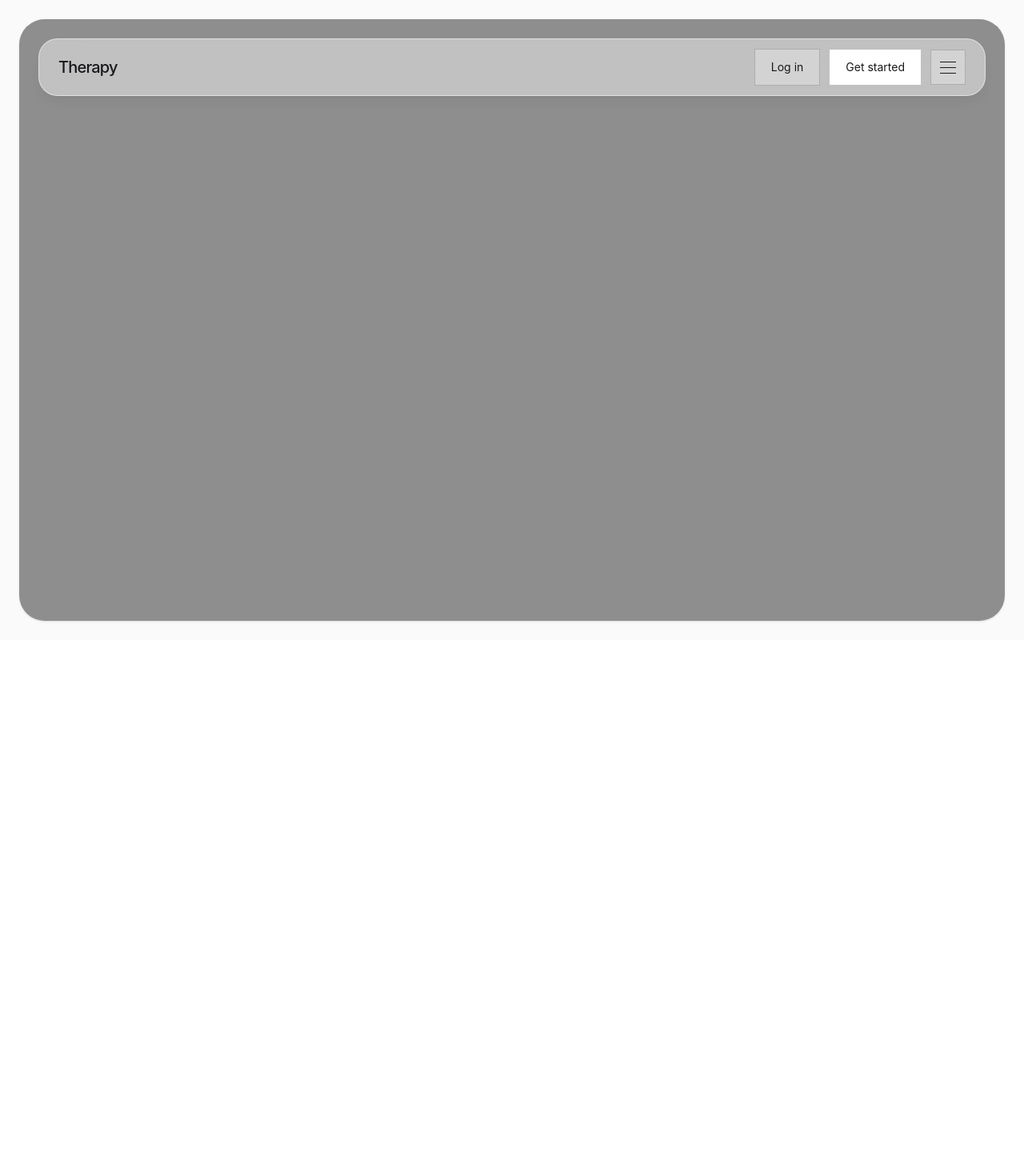
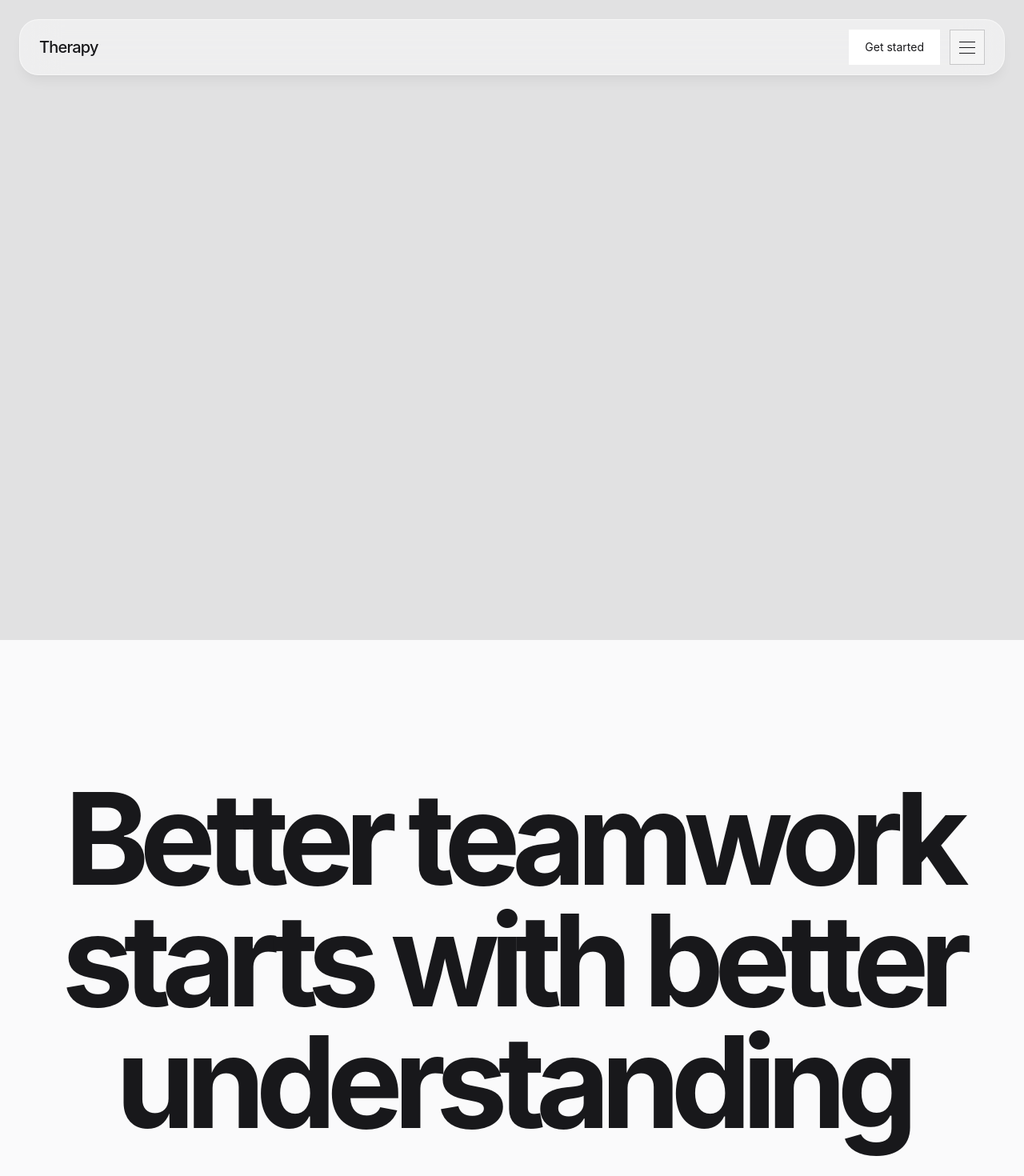
Before and after one commit to martamindacc/Aether, a Next.js app: page / in a window 1280 px wide. Shown: the top 1470 px of the page at 80% size. Before the commit the page ends 800 px from the top, so only its background shows below. Built offline with nearby package versions, Linux system fonts and the light colour scheme.

Commit message:
feat: update homepage layout and add new section\n\nImproved layout and added a new section with a heading.

```diff
--- a/app/page.tsx
+++ b/app/page.tsx
@@ -1,10 +1,9 @@
 export default function Home() {
   return (
-    <main className="min-h-screen bg-[#fafafb] px-4 py-4 font-sans text-zinc-900 sm:px-6 sm:py-6">
-      <div className="relative min-h-[calc(100vh-2rem)] overflow-hidden rounded-[2rem] bg-zinc-200 shadow-sm sm:min-h-[calc(100vh-3rem)]">
+    <main className="min-h-screen bg-[#fafafb] font-sans text-zinc-900">
+      <div className="relative h-screen w-full overflow-hidden bg-[#fafafb]">
         <video
           className="absolute inset-0 h-full w-full object-cover"
-          poster="https://hebbkx1anhila5yf.public.blob.vercel-storage.com/Screenshot%202026-09-04%20at%2010.00.23%E2%80%AFPM.png-bu1DVtYbZSzrW2nMai74CoIQxpIyAK.jpeg"
           autoPlay
           muted
           loop
@@ -18,9 +17,6 @@ export default function Home() {
             Therapy
           </span>
           <div className="flex items-center gap-2 sm:gap-3">
-            <button className="hidden border border-zinc-900/20 bg-white/30 px-5 py-3 text-sm transition-colors hover:bg-white/65 sm:block">
-              Log in
-            </button>
             <button className="bg-white px-5 py-3 text-sm transition-colors hover:bg-zinc-100">
               Get started
             </button>
@@ -37,6 +33,12 @@ export default function Home() {
           </div>
         </nav>
       </div>
+
+      <section className="flex min-h-screen flex-col items-center justify-center px-6 py-24 text-center">
+        <h1 className="max-w-6xl text-balance text-6xl font-bold leading-[0.95] tracking-[-0.075em] sm:text-8xl lg:text-[10rem]">
+          Better teamwork starts with better understanding
+        </h1>
+      </section>
     </main>
   );
 }
```
